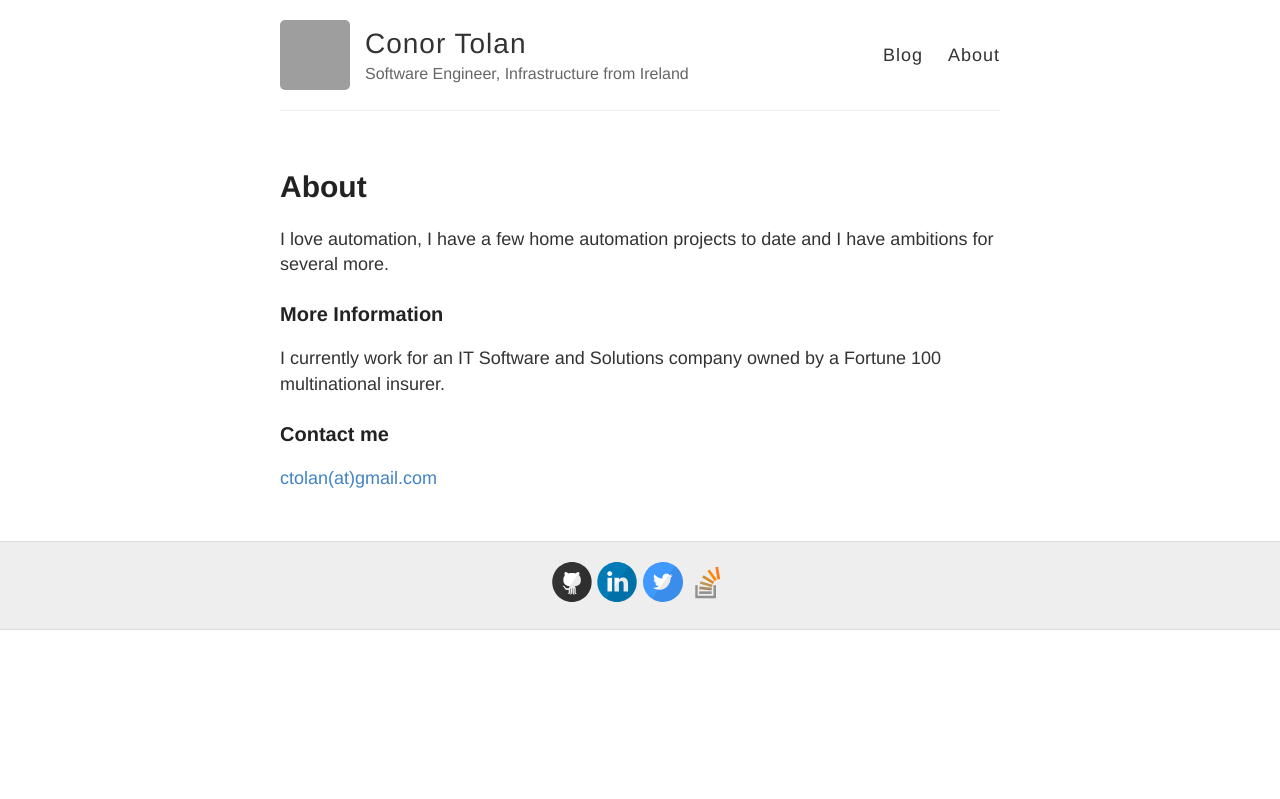
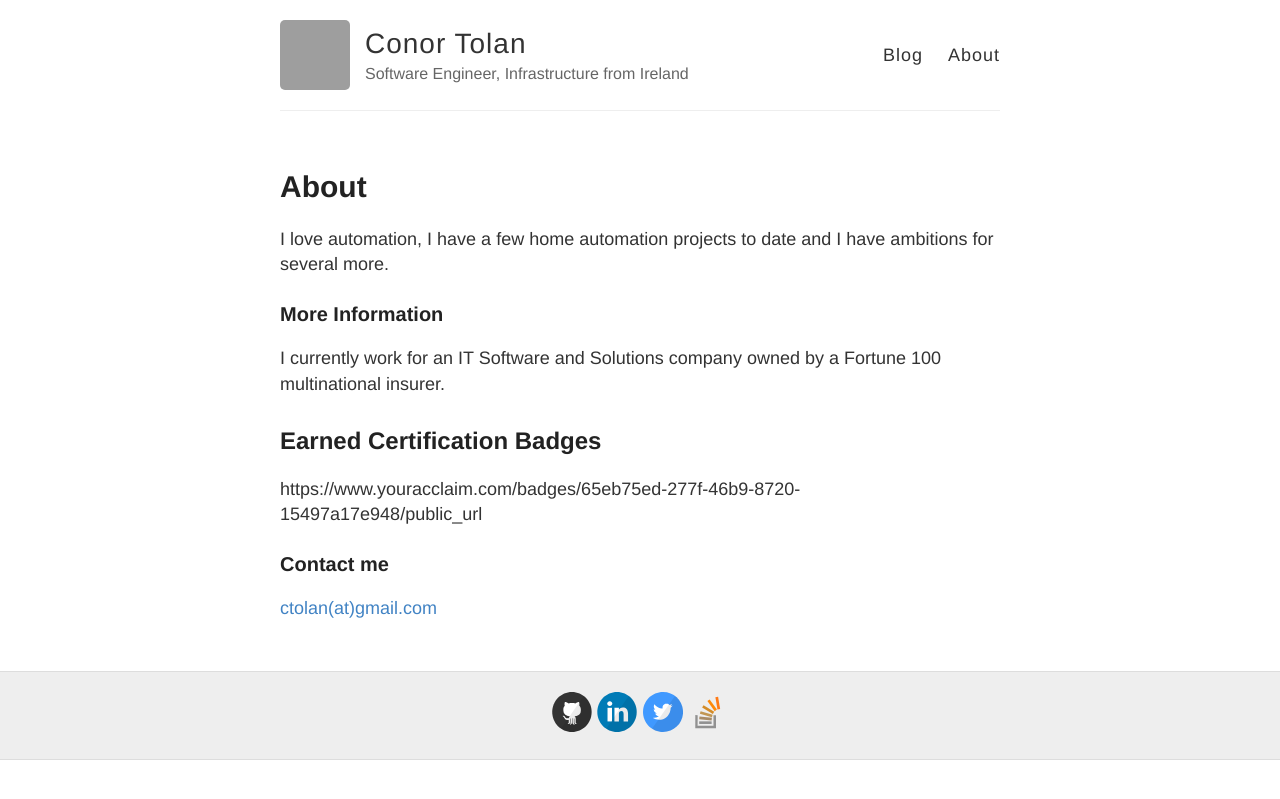
Before and after one commit to ctolan/ctolan.github.io, a Jekyll site: the page built from about.md, in a window 1280 px wide. Shown: the top 799 px of the page. Built offline with Jekyll 4.4.1, drawn with Linux system fonts in a browser that asks for light colours; grey boxes are pictures that could not be loaded.

Commit message:
Trying out Badge links from youracclaim.com

```diff
--- a/about.md
+++ b/about.md
@@ -10,6 +10,9 @@ I love automation, I have a few home automation projects to date and I have ambi
 
 I currently work for an IT Software and Solutions company owned by a Fortune 100 multinational insurer.
 
+## Earned Certification Badges
+https://www.youracclaim.com/badges/65eb75ed-277f-46b9-8720-15497a17e948/public_url
+
 ### Contact me
 
 [ctolan(at)gmail.com](mailto:ctolan(at)gmail.com)
```
